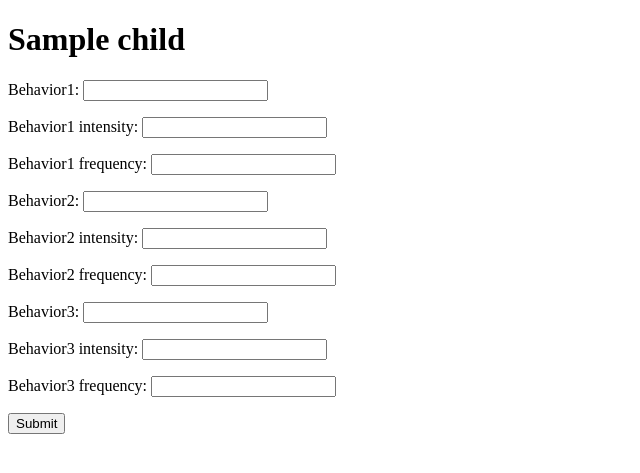
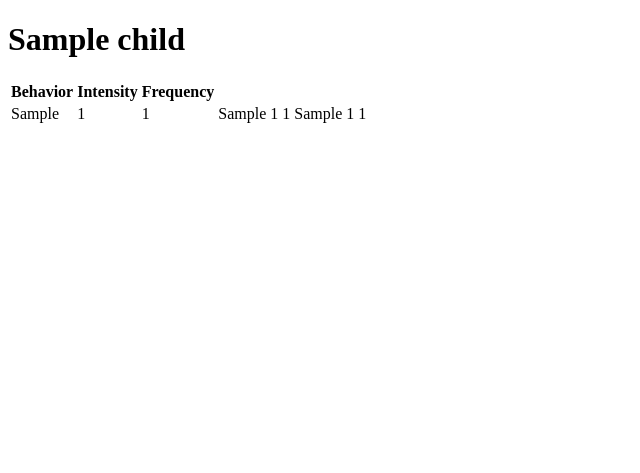
Before and after one commit to fabu-leslie/TriHarmony, a Django app: page /specialist/client_detail/1/ in a window 1280 px wide. Shown: the top 473 px of the page, without its empty margins (0-640 px from the left). Run offline with Django 4.2, Linux system fonts and the light colour scheme; tables that the repository leaves empty hold one stand-in row (values such as "Sample post").

Commit message:
created client_detail and parent_detail views

```diff
--- a/specialist/admin.py
+++ b/specialist/admin.py
@@ -1,6 +1,7 @@
 from django.contrib import admin
-from .models import Child, Parent, Specialist
+from .models import Behavior, Child, Parent, Specialist
 
 admin.site.register(Specialist)
 admin.site.register(Child)
 admin.site.register(Parent)
+admin.site.register(Behavior)
--- a/specialist/forms.py
+++ b/specialist/forms.py
@@ -16,14 +16,46 @@ from .models import Behavior, Child, Specialist
 #     notes = forms.CharField(max_length=255)
 
 class BehaviorForm(forms.ModelForm):
+    FREQUENCY_CHOICES = [
+        ('0', '(0) nonexistant'),
+        ('1', '(1) virtually nonexistent (less than once a month, not worrisome)'),
+        ('2', '(2) upper limit of normal/tolerable for a child of same approximate age'),
+        ('3', '(3) a few times in the past week and almost every week in the past month'),
+        ('4', '(4) a few times in the past week and EVERY single week in the past month'),
+        ('5', '(5) many times in the past week and almost every week in the past month'),
+        ('6', '(6) many times in the past week and EVERY single week in the past month'),
+        ('7', '(7) several times per day (with breaks in-between incidents), almost every day'),
+        ('8', '(8) several times per day (with breaks in-between incidents, EVERY single day'),
+        ('9', '(9) constantly (it never stops, or stops briefly before restarting) almost every day'),
+        ('10', '(10) constantly (it never stops, or stops briefly before restarting) EVERY single day')
+
+    ]
+    INTENSITY_CHOICES = [
+        ('0', '(0) Behavior isn’t worrisome. There are no negative consequences imaginable'),
+        ('1', '(1) Behavior is not worrisome. There are almost no negative consequences imaginable'),
+        ('2', '(2) Upper limit of tolerable for a child of the same approximate age. Behavior is manageable, but frustrating'),
+        ('3', '(3) Behavior is severe enough to worry you almost every time'),
+        ('4', '(4) Behavior is severe enough to worry you EVERY single time'),
+        ('5', '(5) You categorize this behavior as very serious almost every time'),
+        ('6', '(6) You categorize this behavior as very serious EVERY single time. Outside help has been involved in the past to target this behavior and is not helping, BUT there are more "good days" than "bad days" overall.This behavior IS hurting the child or others when it happens, but it requires no more than first aid and no professional medical attention'),
+        ('7', '(7) You categorize this behaviors as alarmingly serious almost every time'),
+        ('8', '(8) You categorize this behavior as alarmingly serious EVERY single time. There are more "bad days" than "good days" overall.Behavior results in a need for professional medical attention above the level of first aid, including an ER visit without admission'),
+        ('9', '(9) You categorize this behavior as catastrophic because it was, or is potentially life-threatening. Nobody died and the behavior did not appear to be intended as a suicidal or homicidal act.An ER visit was necessary to treat a serious injury but did NOT result in admission'),
+        ('10', '(10) A successful or thwarted suicidal or homicidal act has occurred, OR an ER consultation resulted in admission OR child was in some other life-threatening situation')
+
+    ]
+
     class Meta:
-        model= Behavior
+        model = Behavior
         fields = ['behavior1', 'behavior1_intensity', 'behavior1_frequency', 'behavior2', 'behavior2_intensity', 'behavior2_frequency',
                   'behavior3', 'behavior3_intensity', 'behavior3_frequency']
+    behavior1_intensity = forms.ChoiceField(choices=INTENSITY_CHOICES)
+    behavior1_frequency = forms.ChoiceField(choices=FREQUENCY_CHOICES)
+
+# ModelForm class - should auto generate fields for each field in model, will handle input validation and error handling.
 
 
-# ModelForm class - should auto generate fields for each field in model, will handle input validation and error handling.
 class ChildForm(forms.ModelForm):
     class Meta:
-        model= Child
+        model = Child
         fields = ['name', 'age', 'dob', 'gender', 'specialist']
--- a/specialist/templates/client_detail.html
+++ b/specialist/templates/client_detail.html
@@ -3,10 +3,29 @@
 
 {% block content %}
 <h1>{{ client.name }}</h1>
+<table>
+    <thead>
+        <tr>
+            <th>Behavior</th>
+            <th>Intensity</th>
+            <th>Frequency</th>
+        </tr>
+    </thead>
+    <tbody>
+        {% for behavior in client.behavior_set.all %}
+        <tr>
+            <td>{{ behavior.behavior1 }}</td>
+            <td>{{ behavior.behavior1_frequency }}</td>
+            <td>{{ behavior.behavior1_intensity }}</td>
+            <td>{{ behavior.behavior2 }}</td>
+            <td>{{ behavior.behavior2_frequency }}</td>
+            <td>{{ behavior.behavior2_intensity }}</td>
+            <td>{{ behavior.behavior3 }}</td>
+            <td>{{ behavior.behavior3_frequency }}</td>
+            <td>{{ behavior.behavior3_intensity }}</td>
+        </tr>
+        {% endfor %}
+    </tbody>
+</table>
 
-<form method="post">
-    {% csrf_token %}
-    {{ behavior_form.as_p }}
-    <input type="submit" value="Submit">
-</form>
 {% endblock content %}
--- a/specialist/templates/client_list.html
+++ b/specialist/templates/client_list.html
@@ -14,5 +14,3 @@
 
 <button><a href="{% url 'specialist:add_client' %}">Click here to add new client</a></button>
 {% endblock %}
-
-<!-- need to add links to each client's page -->
--- a/specialist/urls.py
+++ b/specialist/urls.py
@@ -9,4 +9,6 @@ urlpatterns = [
     path('add_client/', views.add_client, name='add_client'),
     path('client_detail/<int:client_id>/',
          views.client_detail, name='client_detail'),
+    path('parent_detail/<int:client_id>/',
+         views.parent_detail, name='parent_detail'),
 ]
--- a/specialist/views.py
+++ b/specialist/views.py
@@ -26,8 +26,19 @@ def add_client(request):
 
 def client_detail(request, client_id):
     client = get_object_or_404(Child, pk=client_id)
+    # if request.user.is_authenticated and request.user.is_specialist:
     behavior_form = BehaviorForm()
     return render(request, 'client_detail.html', {'client': client, 'behavior_form': behavior_form})
+    # else:
+    #     return render(request, 'client_detail_parent.html', {'client': client})
+
+def parent_detail(request, client_id):
+    client = get_object_or_404(Child, pk=client_id)
+    # if request.user.is_authenticated and request.user.is_specialist:
+    behavior_form = BehaviorForm()
+    return render(request, 'parent_detail.html', {'client': client, 'behavior_form': behavior_form})
+    # else:
+    #     return render(request, 'parent_detail.html', {'client': client})
 
 def client_behavior(request, client_id):
     client = Child.objects.get(id=client_id)
```
Also changed, not shown: specialist/templates/parent_detail.html (added, +11 -0 lines).
